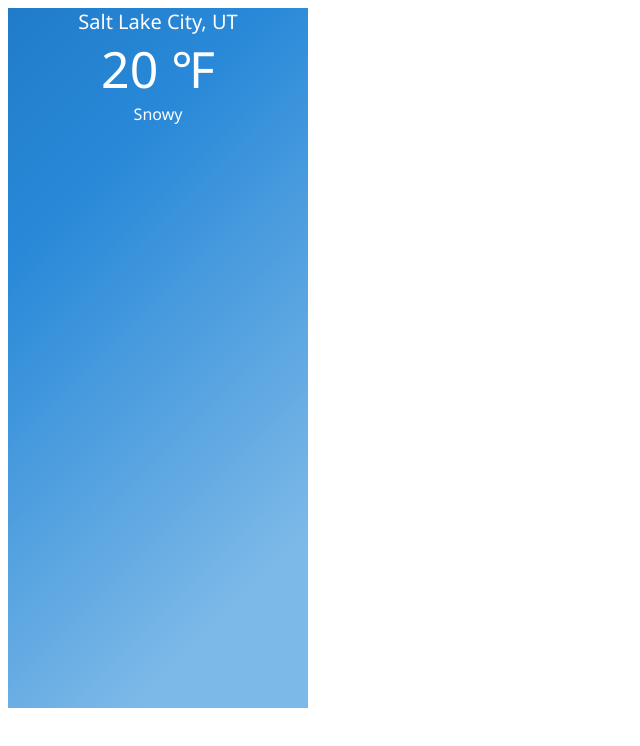
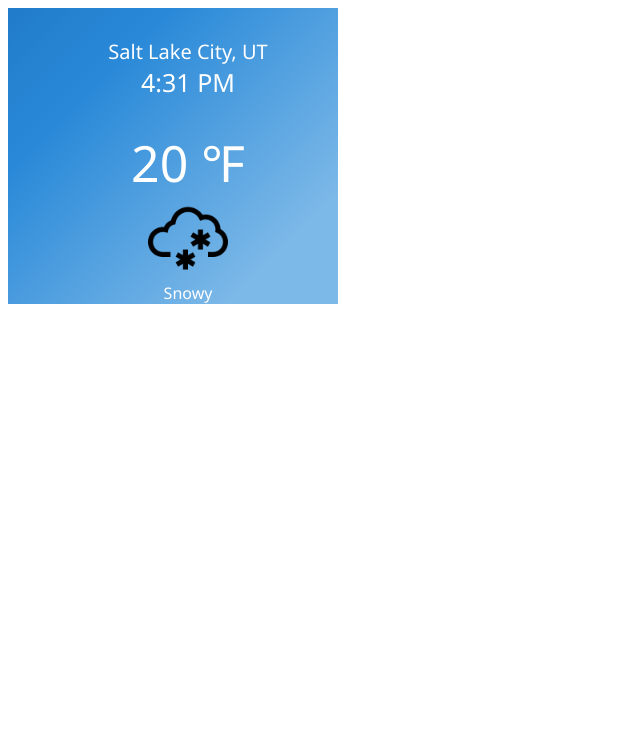
Before and after one commit to waderice52224/widgetpage, a plain HTML site: page weather/index.html in a window 1280 px wide. Shown: the whole page, without its empty margins (0-640 px from the left). Drawn offline with Linux system fonts and the light colour scheme.

Commit message:
Made card look nicer

```diff
--- a/weather/index.html
+++ b/weather/index.html
@@ -13,12 +13,17 @@
                 <span>Salt Lake City, UT</span>
             </div>
 
+            <div class="time">
+                <span class="time">4:31 PM</span>
+            </div>
+
             <div class="temp">
                 <span>20 &#8457;</span>
             </div>
 
             <div class="desc">
-                <span>Snowy</span>
+                <img src="snow.png">
+                <p>Snowy</p>
             </div>
         </div>
     </div>
--- a/weather/weather.scss
+++ b/weather/weather.scss
@@ -14,19 +14,30 @@ $font-fam: "Noto Sans", sans-serif;
   font-family: $font-fam;
   color: $font-color;
   width: 300px;
-  height: 700px;
+  height: auto;
   background: linear-gradient(135deg, #1e5799 0%,#207cca 0%,#2989d8 26%,#2989d8 26%,#7db9e8 83%);
+  padding: 30px 0 0 30px;
 
   .city {
     font-size: 20px;
   }
 
+  .time {
+    font-size: 25px;
+  }
+
   .temp {
     font-size: 50px;
+    margin: 30px 0 0 0;
   }
 
   .desc {
     width: 100%;
-    background-image: url("./snow.png");
+    img {
+      width: 80px;
+    }
+    p {
+      margin: 0;
+    }
   }
 }
```
Also changed, not shown: weather/weather.css, 1 other file.
